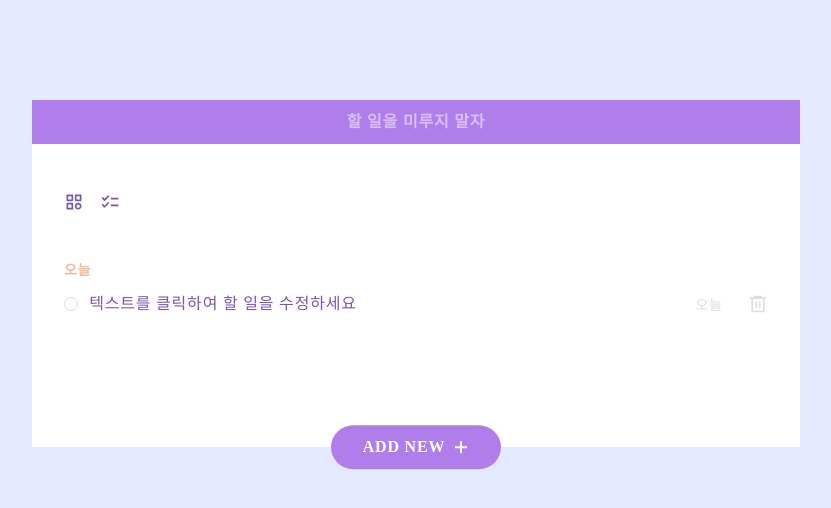
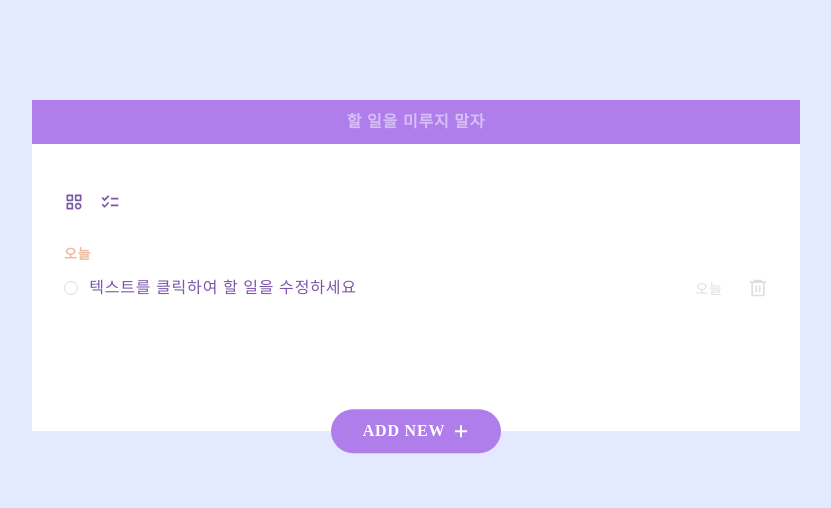
Before and after one commit to InnSeonn/Todolist-Projects, a React (Create React App) app: page / in a window 1280 px wide. Shown: the top 508 px of the page, without its empty margins (224-1055 px from the left). Built offline with nearby package versions, Linux system fonts and the light colour scheme; a web font is replaced by a local one.

Commit message:
Fix: 완료된 항목이 없는 경우 표시되는 문제 수정

```diff
--- a/src/components/TodoFilteredList.tsx
+++ b/src/components/TodoFilteredList.tsx
@@ -31,10 +31,10 @@ export default function TodoFilteredList() {
 				parent.style.display = 'block';
 			}
 		});
-	}, [todos]);
+	}, [todos, toggle]);
 
 	return (
-		<div style={{marginTop: '3em'}}>
+		<div style={{marginTop: '2em'}}>
 			<FilteredListBox>
 				<FilteredListTitle>오늘</FilteredListTitle>
 				<ul>
```
